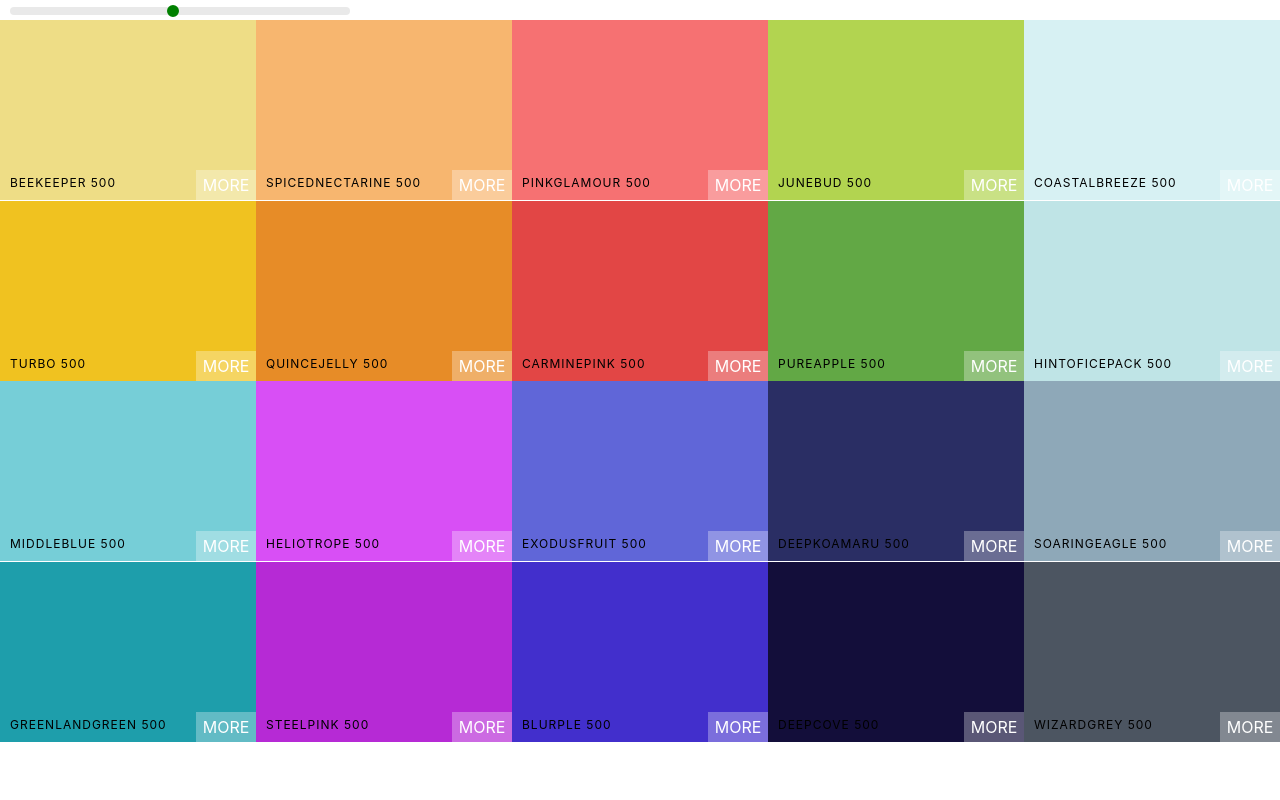
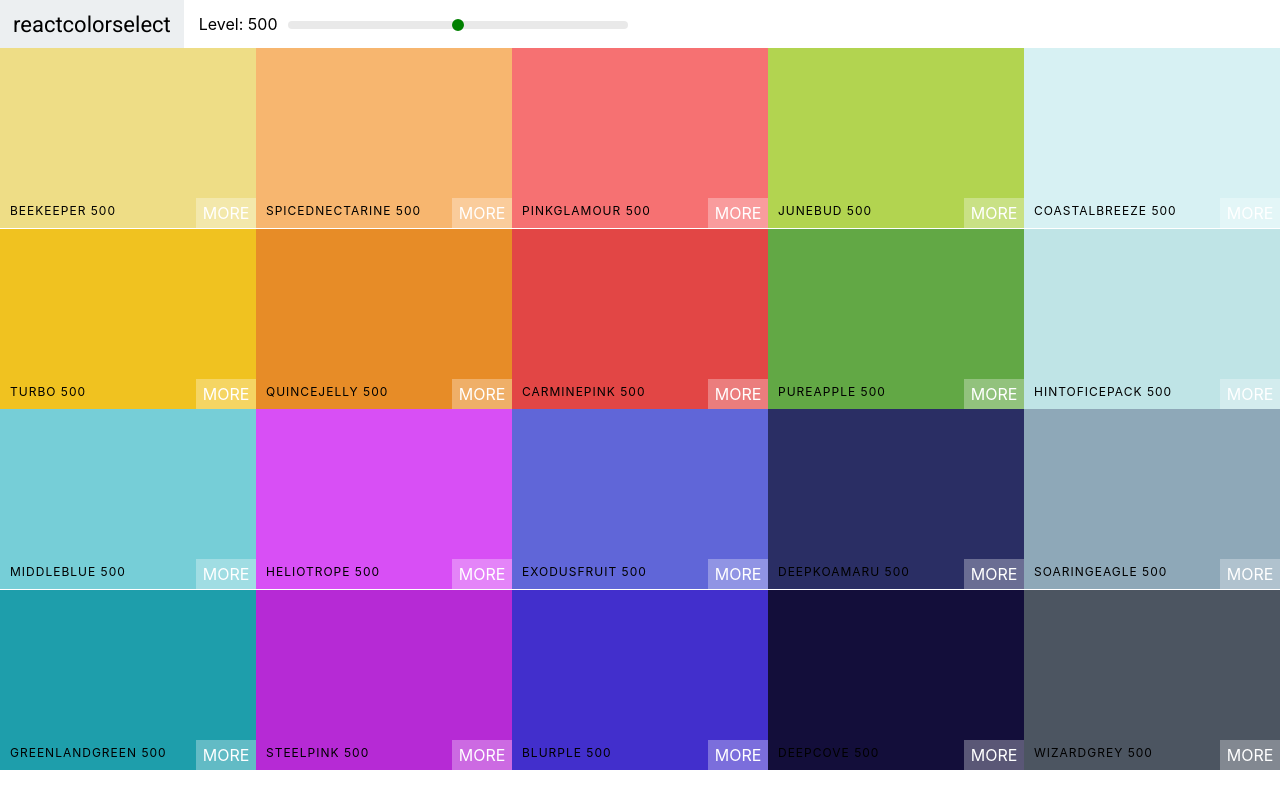
Before and after one commit to RussSafin/ReactColorpoject, a React (Create React App) app: page /palette/flat-ui-colors-american in a window 1280 px wide. Built offline with nearby package versions, Linux system fonts and the light colour scheme.

Commit message:
add navbar

```diff
--- a/public/index.html
+++ b/public/index.html
@@ -9,6 +9,9 @@
       name="description"
       content="Web site created using create-react-app"
     />
+    <link rel="preconnect" href="https://fonts.googleapis.com">
+    <link rel="preconnect" href="https://fonts.gstatic.com" crossorigin>
+    <link href="https://fonts.googleapis.com/css2?family=Roboto:wght@100;300;400;500;700&display=swap" rel="stylesheet">
     <link rel="apple-touch-icon" href="%PUBLIC_URL%/logo192.png" />
     <!--
       manifest.json provides metadata used when your web app is installed on a
--- /dev/null
+++ b/src/Navbar.css
@@ -0,0 +1,48 @@
+.Navbar {
+    display: flex;
+    align-items: center;
+    justify-content: flex-start;
+    height: 6vh;
+}
+.logo {
+    margin-right: 15px;
+    padding: 0 13px;
+    font-size: 22px;
+    background-color: #eceff1;
+    font-family: 'Roboto', sans-serif;
+    height: 100%;
+    display: flex;
+    align-items: center;
+}
+
+.logo a {
+    text-decoration: none;
+    color: black;
+}
+
+.slider {
+    width: 340px;
+    margin: 0 10px;
+    display: inline-block;
+}
+
+.rc-slider-track {
+    background-color: transparent;
+}
+
+.rc-slider-rail {
+    height: 8px;
+}
+
+.rc-slider-handle,
+.rc-slider-handle:active,
+.rc-slider-handle:focus,
+.rc-slider-handle:hover {
+    background-color: green;
+    outline: none;
+    border: 2px solid green;
+    box-shadow: none;
+    width: 12px;
+    height: 12px;
+    margin-top: -2px;
+}
--- /dev/null
+++ b/src/Navbar.js
@@ -0,0 +1,43 @@
+import React, {Component} from 'react';
+import Slider from "rc-slider";
+import 'rc-slider/assets/index.css';
+import './Navbar.css';
+
+
+class Navbar extends Component {
+    render() {
+        const {level, changeLevel} = this.props;
+        return (
+            <header className='Navbar'>
+                <div className='logo'>
+                    <a href='#'>reactcolorselect</a>
+                </div>
+                <div className='slider-container'>
+                    <span>Level: {level}</span>
+                    <div className='slider'>
+                        <Slider
+                            defaultValue={level}
+                            min={100}
+                            max={900}
+                            step={100}
+                            onAfterChange={changeLevel}
+                        //     trackStyle={{backgroundColor: 'transparent'}}
+                        //     handleStyle={{
+                        //         border: '2px solid green',
+                        //         height: '13px',
+                        //         width: '13px',
+                        //         marginTop: '-3px',
+                        //         backgroundColor: 'green',
+                        //         boxShadow: 'none',
+                        //     }}
+                        //     railStyle={{height: '8px'}}
+                        />
+                    </div>
+                </div>
+
+            </header>
+        );
+    }
+}
+
+export default Navbar;
--- a/src/Palette.css
+++ b/src/Palette.css
@@ -4,31 +4,3 @@
 .Palette-colors {
     height: 90%;
 }
-
-.slider {
-    width: 340px;
-    margin: 0 10px;
-    display: inline-block;
-}
-
-.rc-slider-track {
-    background-color: transparent;
-}
-
-.rc-slider-rail {
-    height: 8px;
-}
-
-.rc-slider-handle,
-.rc-slider-handle:active,
-.rc-slider-handle:focus,
-.rc-slider-handle:hover {
-    background-color: green;
-    outline: none;
-    border: 2px solid green;
-    box-shadow: none;
-    width: 12px;
-    height: 12px;
-    margin-left: -7px;
-    margin-top: -2px;
-}
--- a/src/Palette.js
+++ b/src/Palette.js
@@ -1,7 +1,6 @@
 import React, {Component} from 'react';
 import ColorBox from "./ColorBox";
-import Slider from 'rc-slider';
-import 'rc-slider/assets/index.css';
+import Navbar from "./Navbar";
 import "./Palette.css";
 
 class Palette extends Component {
@@ -23,14 +22,7 @@
         ))
         return (
             <div className='Palette'>
-                <div className='slider'>
-                    <Slider
-                        defaultValue={level}
-                        min={100}
-                        max={900}
-                        step={100}
-                        onAfterChange={this.changeLevel}/>
-                </div>
+            <Navbar level={level} changeLevel={this.changeLevel}/>
                 <div className='Palette-colors'>
                     {colorBoxes}
                 </div>
```
